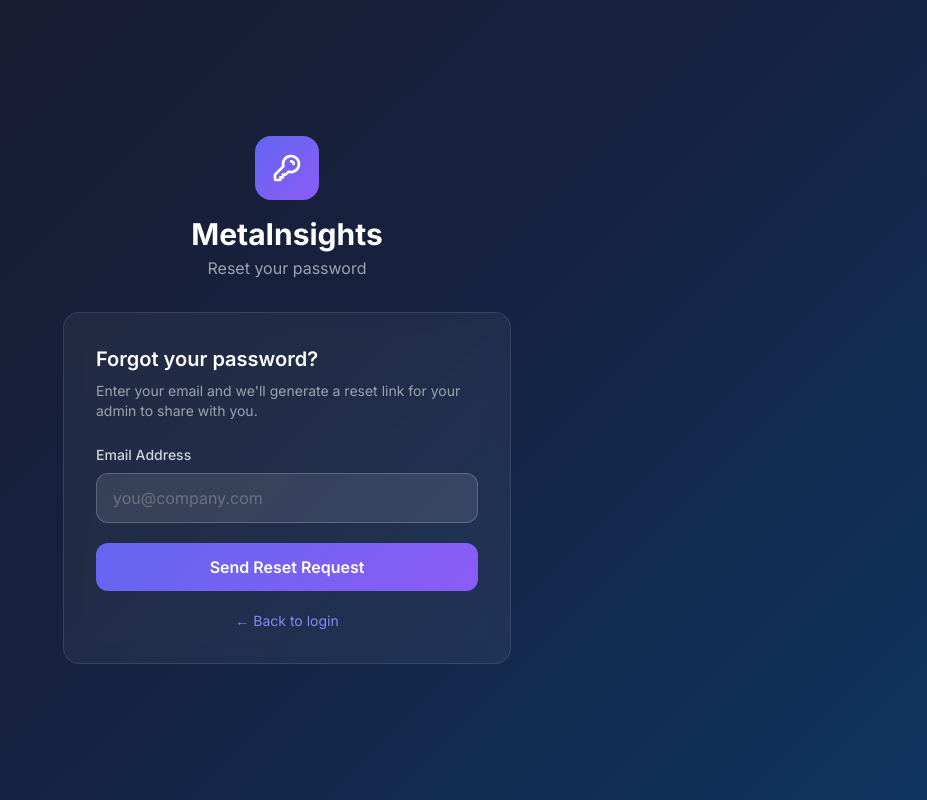
After one commit to teamfabiana/meta-ads-platform, a Flask app: page /forgot-password in a window 1280 px wide. The commit adds this page. Shown: the whole page, without its empty margins (353-1280 px from the left). Run offline with Flask 3, Linux system fonts and the light colour scheme; some libraries are stand-ins or nearby versions.

Commit message:
Add forgot password, last login tracking, improved error messages, admin reset requests

```diff
--- a/app.py
+++ b/app.py
@@ -8,7 +8,7 @@ from flask import Flask, render_template, redirect, url_for, request, flash, ses
 from flask_login import LoginManager, login_user, logout_user, login_required, current_user
 from dotenv import load_dotenv
 
-from models import db, User, MetaConnection, CampaignCache, AnalysisReport
+from models import db, User, MetaConnection, CampaignCache, AnalysisReport, PasswordResetToken
 from meta_api import (
     get_oauth_url, exchange_code_for_token, get_long_lived_token,
     get_fb_user, get_ad_accounts, sync_campaigns,
@@ -69,9 +69,14 @@ def login():
         password = request.form.get("password", "")
         user = User.query.filter_by(email=email).first()
         if user and user.check_password(password):
+            user.last_login = datetime.utcnow()
+            db.session.commit()
             login_user(user, remember=True)
             return redirect(url_for("dashboard"))
-        flash("Invalid email or password.", "error")
+        elif user:
+            flash("Wrong password. Try again or use 'Forgot password' below.", "error")
+        else:
+            flash("No account found with that email. Please register first.", "error")
     return render_template("auth.html", mode="login")
 
 
@@ -90,7 +95,7 @@ def register():
             flash("Password must be at least 8 characters.", "error")
             return render_template("auth.html", mode="register")
         if User.query.filter_by(email=email).first():
-            flash("An account with that email already exists.", "error")
+            flash("An account with that email already exists. Please log in instead.", "error")
             return render_template("auth.html", mode="register")
         user = User(name=name, email=email)
         user.set_password(password)
@@ -449,6 +454,49 @@ def _parse_report(report_obj):
     })()
 
 
+# ── Forgot / Reset Password ───────────────────────────────────────────────────
+
+@app.route("/forgot-password", methods=["GET", "POST"])
+def forgot_password():
+    if request.method == "POST":
+        email = request.form.get("email", "").strip().lower()
+        user = User.query.filter_by(email=email).first()
+        if user:
+            # Invalidate any existing tokens for this user
+            PasswordResetToken.query.filter_by(user_id=user.id, used=False).delete()
+            token = secrets.token_urlsafe(32)
+            reset = PasswordResetToken(user_id=user.id, token=token)
+            db.session.add(reset)
+            db.session.commit()
+        # Always show the same message (don't reveal if email exists)
+        return render_template("forgot_password.html", sent=True)
+    return render_template("forgot_password.html", sent=False)
+
+
+@app.route("/reset-password/<token>", methods=["GET", "POST"])
+def reset_password(token):
+    reset = PasswordResetToken.query.filter_by(token=token, used=False).first()
+    if not reset or reset.is_expired():
+        return render_template("reset_password.html", invalid=True)
+
+    if request.method == "POST":
+        password = request.form.get("password", "")
+        confirm = request.form.get("confirm", "")
+        if len(password) < 8:
+            flash("Password must be at least 8 characters.", "error")
+            return render_template("reset_password.html", invalid=False, token=token)
+        if password != confirm:
+            flash("Passwords do not match.", "error")
+            return render_template("reset_password.html", invalid=False, token=token)
+        reset.user.set_password(password)
+        reset.used = True
+        db.session.commit()
+        flash("Password updated! You can now log in.", "success")
+        return redirect(url_for("login"))
+
+    return render_template("reset_password.html", invalid=False, token=token)
+
+
 # ── Admin ─────────────────────────────────────────────────────────────────────
 
 def admin_required(f):
@@ -475,7 +523,19 @@ def admin_users():
             "connection": conn,
             "report_count": report_count,
         })
-    return render_template("admin.html", active_page="admin", user_data=user_data)
+    # Pending reset requests (not used, not expired)
+    pending_resets = [
+        r for r in PasswordResetToken.query.filter_by(used=False)
+        .order_by(PasswordResetToken.created_at.desc()).all()
+        if not r.is_expired()
+    ]
+    return render_template(
+        "admin.html",
+        active_page="admin",
+        user_data=user_data,
+        pending_resets=pending_resets,
+        base_url=BASE_URL,
+    )
 
 
 @app.route("/admin/reset/<int:user_id>", methods=["POST"])
--- /dev/null
+++ b/templates/forgot_password.html
@@ -0,0 +1,57 @@
+{% extends "base.html" %}
+{% block title %}Forgot Password{% endblock %}
+{% block body %}
+
+<div class="min-h-screen flex items-center justify-center px-4">
+  <div class="w-full max-w-md">
+
+    <div class="text-center mb-8">
+      <div class="inline-flex items-center justify-center w-16 h-16 rounded-2xl btn-primary mb-4">
+        <svg class="w-8 h-8 text-white" fill="none" stroke="currentColor" viewBox="0 0 24 24">
+          <path stroke-linecap="round" stroke-linejoin="round" stroke-width="2" d="M15 7a2 2 0 012 2m4 0a6 6 0 01-7.743 5.743L11 17H9v2H7v2H4a1 1 0 01-1-1v-2.586a1 1 0 01.293-.707l5.964-5.964A6 6 0 1121 9z"/>
+        </svg>
+      </div>
+      <h1 class="text-3xl font-bold text-white">MetaInsights</h1>
+      <p class="text-gray-400 mt-1">Reset your password</p>
+    </div>
+
+    <div class="card rounded-2xl p-8">
+      {% if sent %}
+        <div class="text-center">
+          <div class="w-14 h-14 rounded-full bg-green-500/20 flex items-center justify-center mx-auto mb-4">
+            <svg class="w-7 h-7 text-green-400" fill="none" stroke="currentColor" viewBox="0 0 24 24">
+              <path stroke-linecap="round" stroke-linejoin="round" stroke-width="2" d="M5 13l4 4L19 7"/>
+            </svg>
+          </div>
+          <h2 class="text-lg font-semibold text-white mb-2">Request received</h2>
+          <p class="text-gray-400 text-sm mb-6">
+            If an account with that email exists, a password reset link has been sent to your admin.
+            Please contact your administrator and they will send you the reset link.
+          </p>
+          <a href="/login" class="text-indigo-400 hover:text-indigo-300 text-sm font-medium">← Back to login</a>
+        </div>
+      {% else %}
+        <h2 class="text-xl font-semibold mb-2">Forgot your password?</h2>
+        <p class="text-gray-400 text-sm mb-6">Enter your email and we'll generate a reset link for your admin to share with you.</p>
+
+        <form method="POST">
+          <div class="mb-5">
+            <label class="block text-sm font-medium text-gray-300 mb-2">Email Address</label>
+            <input type="email" name="email" required
+              class="w-full bg-white/10 border border-white/20 rounded-xl px-4 py-3 text-white placeholder-gray-500 focus:outline-none focus:border-indigo-500 focus:ring-1 focus:ring-indigo-500"
+              placeholder="you@company.com" />
+          </div>
+          <button type="submit" class="w-full btn-primary text-white font-semibold py-3 rounded-xl">
+            Send Reset Request
+          </button>
+        </form>
+
+        <p class="text-center text-gray-500 text-sm mt-5">
+          <a href="/login" class="text-indigo-400 hover:text-indigo-300">← Back to login</a>
+        </p>
+      {% endif %}
+    </div>
+  </div>
+</div>
+
+{% endblock %}
```
Also changed, not shown: models.py (+14 -0 lines), templates/admin.html (+40 -4 lines), templates/auth.html (+6 -1 lines), templates/reset_password.html (added, +56 -0 lines).
